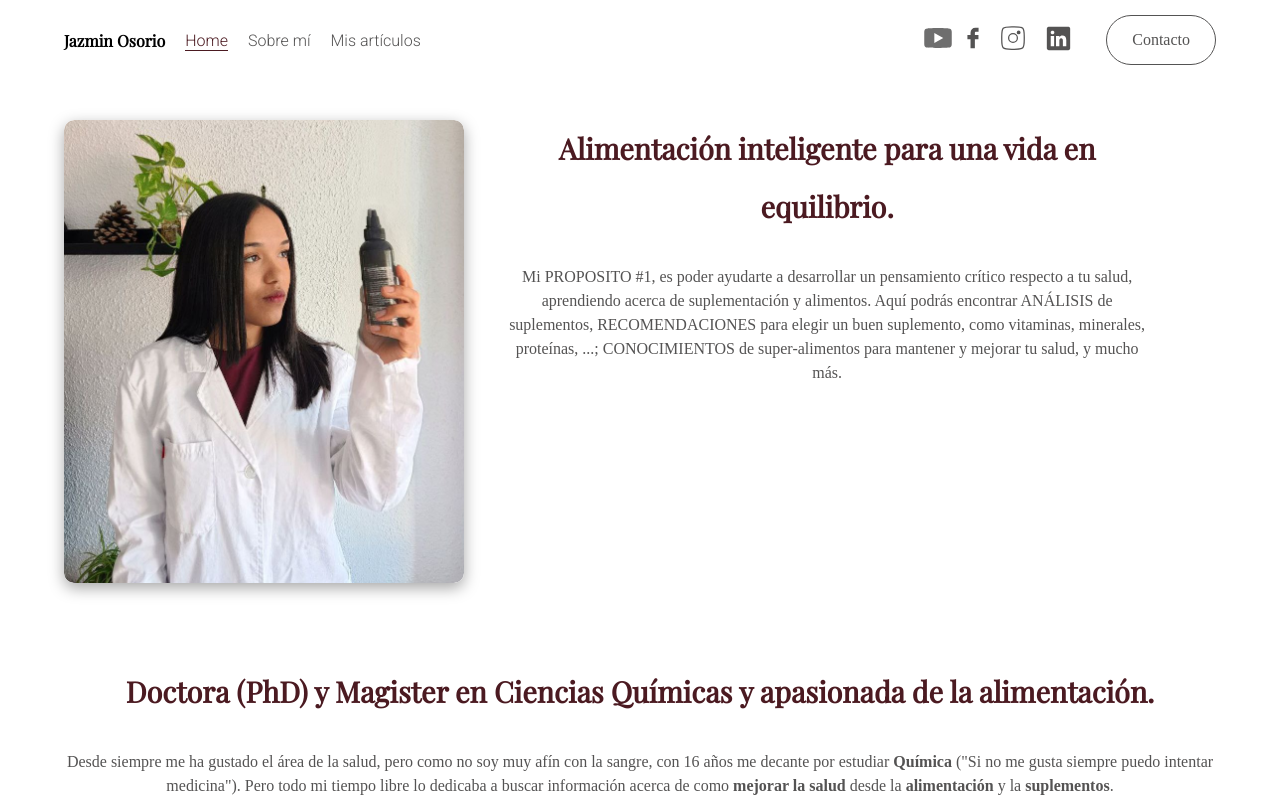
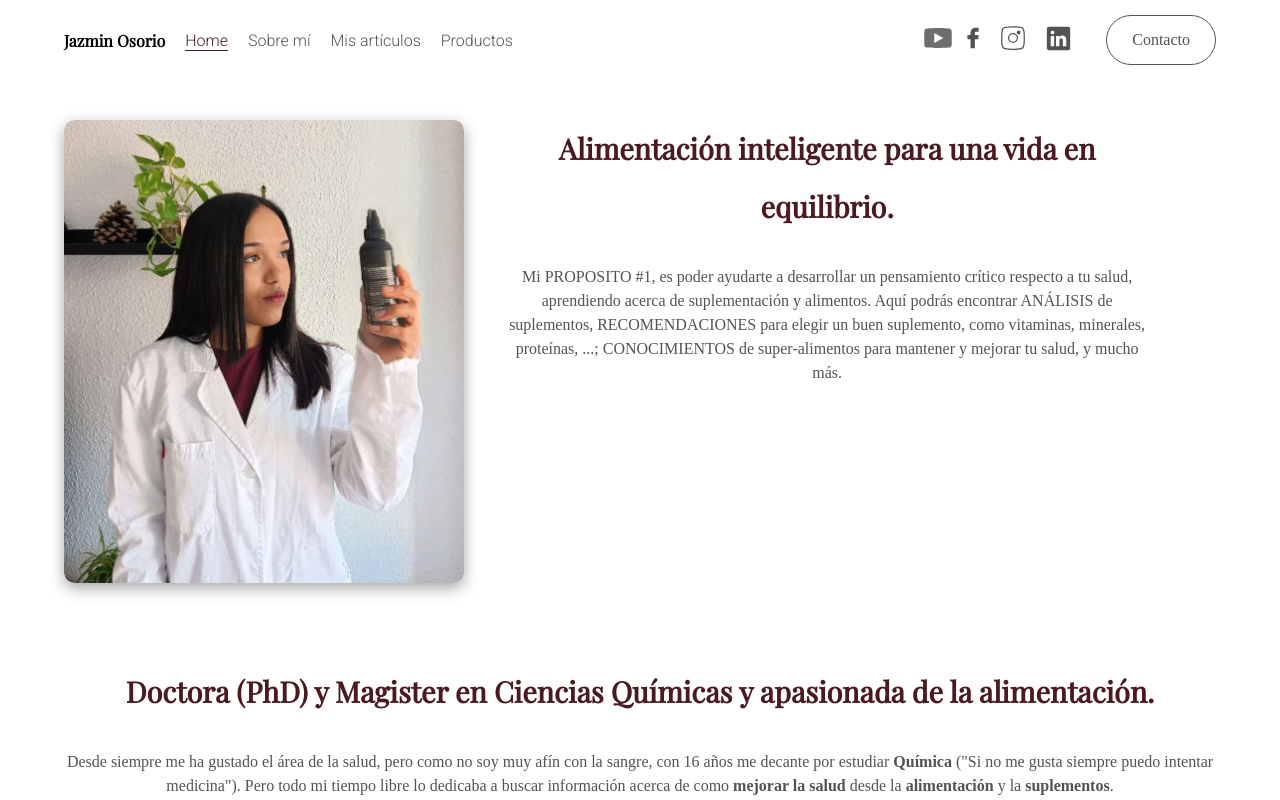
Before and after one commit to rmajka/Jazmin-Osorio-Virte, a React (Vite) app: page / in a window 1280 px wide. Shown: the top 800 px of the page. Built offline with nearby package versions, Linux system fonts and the light colour scheme.

Commit message:
add link to productos

```diff
--- a/src/components/mobileNavbar/MobleNavbar.jsx
+++ b/src/components/mobileNavbar/MobleNavbar.jsx
@@ -3,22 +3,28 @@ import { useState } from "react";
 import SocialMediaBox from "../socialmediabox/SocialMediaBox";
 import Hamburger from "../hamburger/Hamburger";
 
-export default function MobleNavbar({ position, homeRef, sobremiRef, articulosRef,contactoRef }) {
+export default function MobleNavbar({
+  position,
+  homeRef,
+  sobremiRef,
+  articulosRef,
+  contactoRef,
+}) {
   const [open, setOpen] = useState(false);
 
   //scroll to elemtnt div position
   const scrollToElement = (event) => {
-    const clickedElement = event.target.id
+    const clickedElement = event.target.id;
     //close menu
-    setOpen(false)
-    if(clickedElement === "home"){
-      homeRef.current.scrollIntoView({ behavior: 'smooth' });
-    } else if(clickedElement === "sombremi"){
-      sobremiRef.current.scrollIntoView({ behavior: 'smooth' });
-    } else if(clickedElement === "articulos"){
-      articulosRef.current.scrollIntoView({ behavior: 'smooth' });
-    } else if(clickedElement === "contacto"){
-      contactoRef.current.scrollIntoView({ behavior: 'smooth' });
+    setOpen(false);
+    if (clickedElement === "home") {
+      homeRef.current.scrollIntoView({ behavior: "smooth" });
+    } else if (clickedElement === "sombremi") {
+      sobremiRef.current.scrollIntoView({ behavior: "smooth" });
+    } else if (clickedElement === "articulos") {
+      articulosRef.current.scrollIntoView({ behavior: "smooth" });
+    } else if (clickedElement === "contacto") {
+      contactoRef.current.scrollIntoView({ behavior: "smooth" });
     }
   };
 
@@ -31,7 +37,6 @@ export default function MobleNavbar({ position, homeRef, sobremiRef, articulosRe
       <div className={open ? styles.menuOpen : styles.menu}>
         <ul className={styles.listContainer}>
           <li>
-
             <a
               id="home"
               className={
@@ -39,7 +44,6 @@ export default function MobleNavbar({ position, homeRef, sobremiRef, articulosRe
                   ? styles.linkActive
                   : styles.link
               }
-
               onClick={scrollToElement}
             >
               Home
@@ -53,7 +57,6 @@ export default function MobleNavbar({ position, homeRef, sobremiRef, articulosRe
                   ? styles.linkActive
                   : styles.link
               }
-
               onClick={scrollToElement}
             >
               Sobre mí
@@ -67,10 +70,18 @@ export default function MobleNavbar({ position, homeRef, sobremiRef, articulosRe
                   ? styles.linkActive
                   : styles.link
               }
-
               onClick={scrollToElement}
             >
               Mis artículos
+            </a>
+          </li>
+          <li>
+            <a
+              className={styles.link}
+              onClick={() => setOpen(false)}
+              href="https://sites.google.com/d/1851QWsjeOHTy53GiirwP6QIivY3RzuIn/p/1ojM7mRFVjT9ycvWIjxB0BnYm4v5akI7d/edit"
+            >
+              Productos
             </a>
           </li>
           <li>
--- a/src/components/navbar/Navbar.jsx
+++ b/src/components/navbar/Navbar.jsx
@@ -1,22 +1,27 @@
 import styles from "./Navbar.module.css";
 import SocialMediaBox from "../socialmediabox/SocialMediaBox";
 
-export default function Navbar({ position, homeRef, sobremiRef, articulosRef,contactoRef }) {
+export default function Navbar({
+  position,
+  homeRef,
+  sobremiRef,
+  articulosRef,
+  contactoRef,
+}) {
   //scroll to elemtnt div position
   const scrollToElement = (event) => {
-    const clickedElement = event.target.id
+    const clickedElement = event.target.id;
 
-    if(clickedElement === "home"){
-      homeRef.current.scrollIntoView({ behavior: 'smooth' });
-    } else if(clickedElement === "sombremi"){
-      sobremiRef.current.scrollIntoView({ behavior: 'smooth' });
-    } else if(clickedElement === "articulos"){
-      articulosRef.current.scrollIntoView({ behavior: 'smooth' });
-    } else if(clickedElement === "contacto"){
-      contactoRef.current.scrollIntoView({ behavior: 'smooth' });
+    if (clickedElement === "home") {
+      homeRef.current.scrollIntoView({ behavior: "smooth" });
+    } else if (clickedElement === "sombremi") {
+      sobremiRef.current.scrollIntoView({ behavior: "smooth" });
+    } else if (clickedElement === "articulos") {
+      articulosRef.current.scrollIntoView({ behavior: "smooth" });
+    } else if (clickedElement === "contacto") {
+      contactoRef.current.scrollIntoView({ behavior: "smooth" });
     }
   };
-
 
   return (
     <nav className={styles.navContainer}>
@@ -24,7 +29,6 @@ export default function Navbar({ position, homeRef, sobremiRef, articulosRef,con
         <h4 className={styles.name}>Jazmin Osorio</h4>
         <ul className={styles.listContainer}>
           <li>
-
             <a
               id="home"
               className={
@@ -61,6 +65,15 @@ export default function Navbar({ position, homeRef, sobremiRef, articulosRef,con
               Mis artículos
             </a>
           </li>
+          <li>
+            <a
+              id="articulos"
+              className={styles.link}
+              href="https://sites.google.com/d/1851QWsjeOHTy53GiirwP6QIivY3RzuIn/p/1ojM7mRFVjT9ycvWIjxB0BnYm4v5akI7d/edit"
+            >
+              Productos
+            </a>
+          </li>
         </ul>
       </div>
       <div className={styles.rightSide}>
```
Lines whose indentation alone changed are shown as unchanged.
